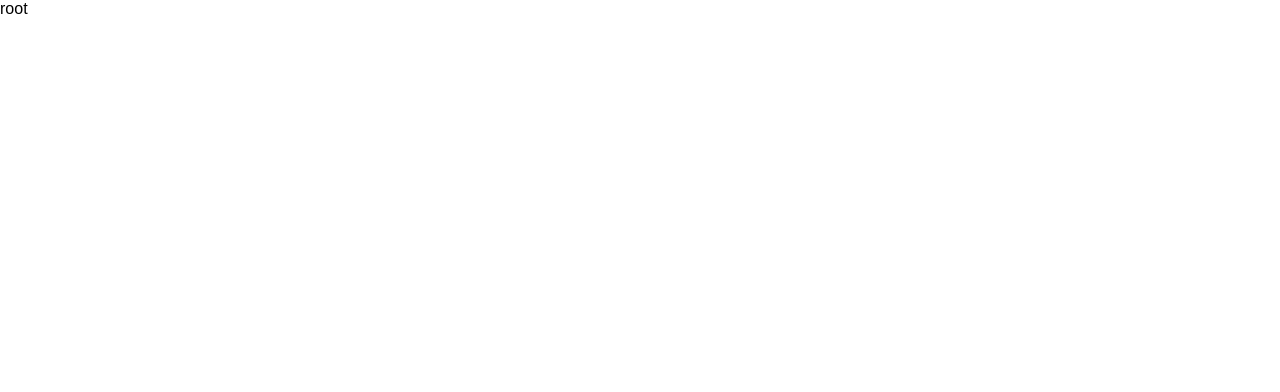
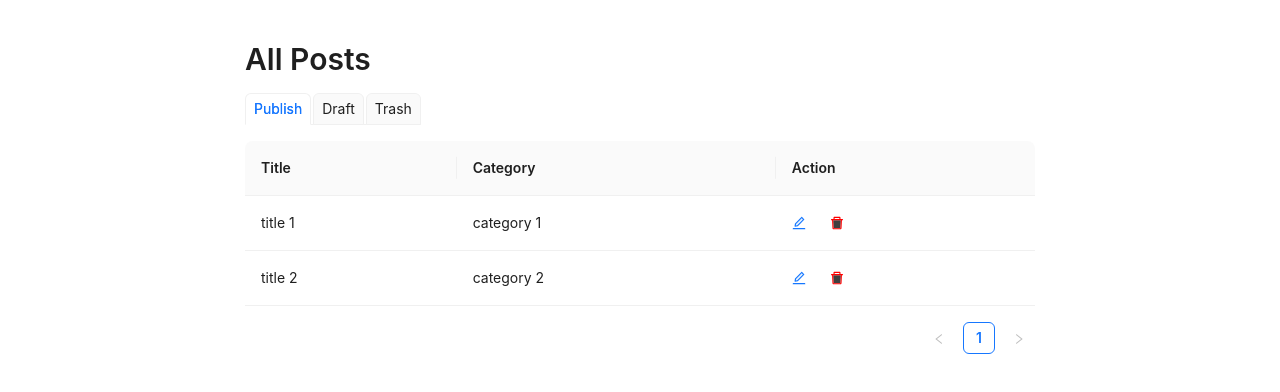
Before and after one commit to bimogempar/test-fs-sharing-vision, a React (Create React App) app in the folder frontend/: page / in a window 1280 px wide. Shown: the top 392 px of the page. Built offline with nearby package versions, Linux system fonts and the light colour scheme.

Commit message:
update: done first setup table

```diff
--- a/frontend/package.json
+++ b/frontend/package.json
@@ -3,6 +3,7 @@
   "version": "0.1.0",
   "private": true,
   "dependencies": {
+    "@ant-design/icons": "^5.0.1",
     "@testing-library/jest-dom": "^5.16.5",
     "@testing-library/react": "^13.4.0",
     "@testing-library/user-event": "^13.5.0",
@@ -36,6 +37,5 @@
       "last 1 firefox version",
       "last 1 safari version"
     ]
-  },
-  "devDependencies": {}
+  }
 }
--- /dev/null
+++ b/frontend/src/components/TablePosts.jsx
@@ -0,0 +1,16 @@
+import { Table } from 'antd'
+import React from 'react'
+
+const TablePosts = ({
+    data,
+    columns,
+}) => {
+    return (
+        <Table
+            columns={columns}
+            dataSource={data}
+        />
+    )
+}
+
+export default TablePosts
--- a/frontend/src/pages/root.jsx
+++ b/frontend/src/pages/root.jsx
@@ -1,9 +1,67 @@
-import React from 'react'
+import { Col, Row, Typography, Tabs } from 'antd';
+import React, { useEffect, useState } from 'react';
+import TablePosts from '../components/TablePosts';
+import { ColumnTablePostData } from '../settings/ColumnTablePostData';
+import { OptionTab } from '../settings/OptionTab';
+const { Title } = Typography;
 
-const root = () => {
+const Root = () => {
+    const [filter, setFilter] = useState('');
+    const [data, setData] = useState([]);
+
+    const fetchTable = () => {
+        console.log('fetch again')
+        setData([
+            {
+                title: 'title 1',
+                category: 'category 1',
+            },
+            {
+                title: 'title 2',
+                category: 'category 2',
+            }
+        ])
+    }
+
+    useEffect(() => {
+        fetchTable();
+    }, [filter])
+
+    console.log(data);
+
     return (
-        <div>root</div>
+        <Row
+            style={{ padding: '25px' }}
+            justify="center"
+        >
+            <Col
+                span={24}
+                lg={16}
+                style={{ padding: '15px' }}
+            >
+                <Title level={2}>All Posts</Title>
+                <Row>
+                    <Tabs
+                        defaultActiveKey="1"
+                        type="card"
+                        size={'small'}
+                        items={OptionTab}
+                        onChange={(e) => setFilter(e)}
+                    />
+                </Row>
+                <Row>
+                    <Col
+                        span={24}
+                    >
+                        <TablePosts
+                            columns={ColumnTablePostData}
+                            data={data}
+                        />
+                    </Col>
+                </Row>
+            </Col>
+        </Row>
     )
 }
 
-export default root
+export default Root;
--- /dev/null
+++ b/frontend/src/settings/ColumnTablePostData.js
@@ -0,0 +1,34 @@
+import { DeleteTwoTone, EditTwoTone } from "@ant-design/icons";
+import { Col, Row } from "antd";
+
+export const ColumnTablePostData = [
+    {
+        title: 'Title',
+        dataIndex: 'title',
+        key: 'title',
+    },
+    {
+        title: 'Category',
+        dataIndex: 'category',
+        key: 'category',
+    },
+    {
+        title: 'Action',
+        key: 'action',
+        render: record => (
+            <Row gutter={[24, 0]}>
+                <Col>
+                    <EditTwoTone
+                        onClick={() => console.log(record)}
+                    />
+                </Col>
+                <Col>
+                    <DeleteTwoTone
+                        twoToneColor={'red'}
+                        onClick={() => console.log(record)}
+                    />
+                </Col>
+            </Row>
+        )
+    },
+]
--- /dev/null
+++ b/frontend/src/settings/OptionTab.js
@@ -0,0 +1,14 @@
+export const OptionTab = [
+    {
+        label: `Publish`,
+        key: 'publish',
+    },
+    {
+        label: `Draft`,
+        key: 'draft',
+    },
+    {
+        label: `Trash`,
+        key: 'trash',
+    },
+];
```
Also changed, not shown: 2 other files (tests, documents, lock files or other folders).
